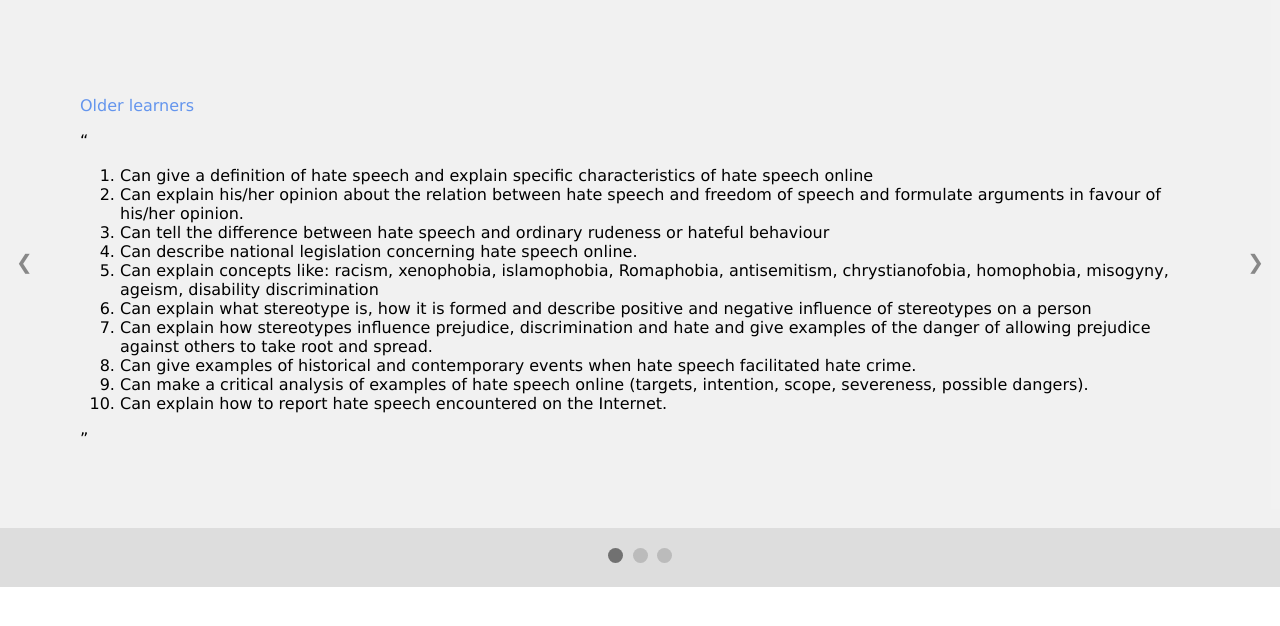
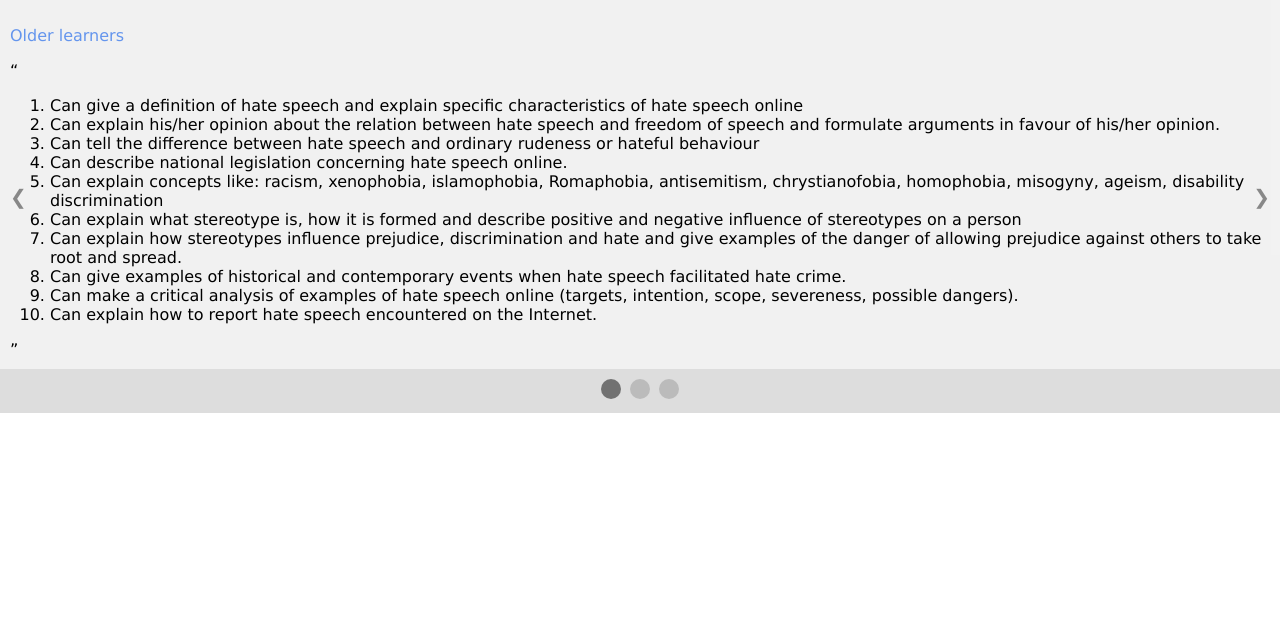
Before and after one commit to oksanapas/DigC, a plain HTML site: page outcomes.html in a window 1280 px wide. Drawn offline with Linux system fonts and the light colour scheme.

Commit message:
Update outcomes.html

```diff
--- a/outcomes.html
+++ b/outcomes.html
@@ -15,7 +15,7 @@ body {font-family: Verdana, sans-serif; margin:0}
 /* Slides */
 .mySlides {
   display: none;
-  padding: 80px;
+  padding: 10px;
 
 }
 
@@ -25,8 +25,8 @@ body {font-family: Verdana, sans-serif; margin:0}
   position: absolute;
   top: 50%;
   width: auto;
-  margin-top: -30px;
-  padding: 16px;
+  margin-top: -10px;
+  padding: 10px;
   color: #888;
   font-weight: bold;
   font-size: 20px;
@@ -50,15 +50,15 @@ body {font-family: Verdana, sans-serif; margin:0}
 /* The dot/bullet/indicator container */
 .dot-container {
     text-align: center;
-    padding: 20px;
+    padding: 10px;
     background: #ddd;
 }
 
 /* The dots/bullets/indicators */
 .dot {
   cursor: pointer;
-  height: 15px;
-  width: 15px;
+  height: 20px;
+  width: 20px;
   margin: 0 2px;
   background-color: #bbb;
   border-radius: 50%;
```
